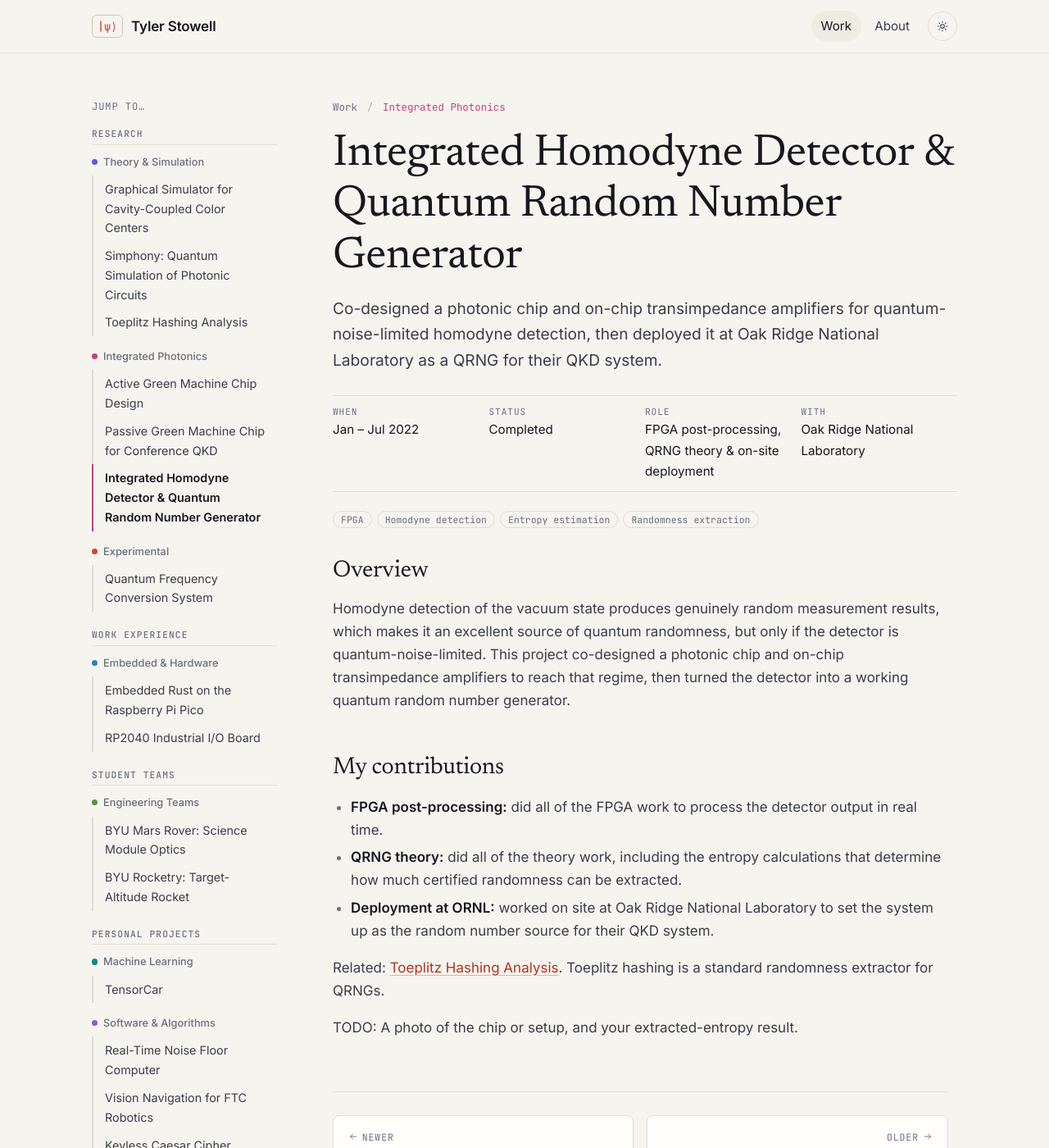
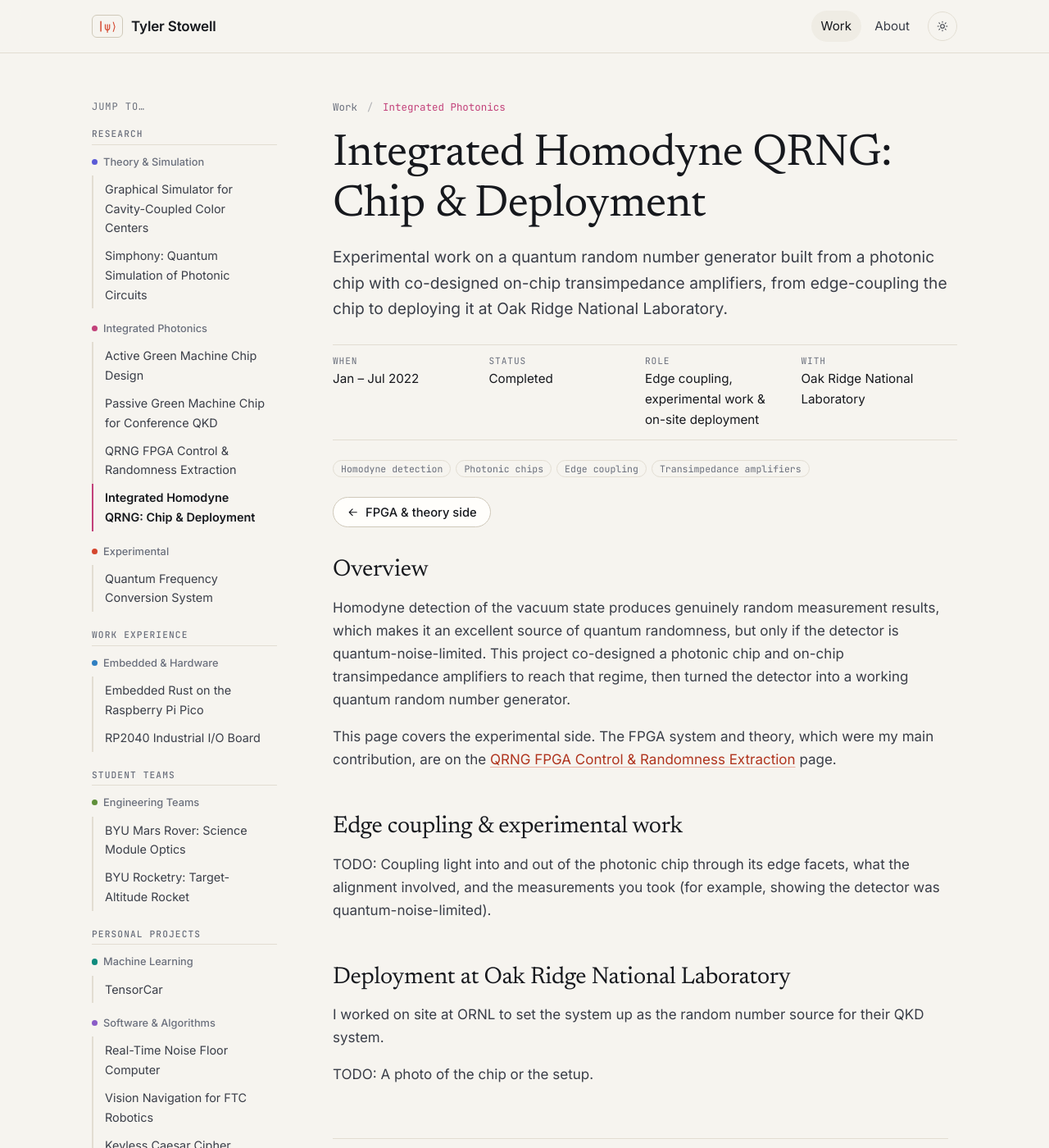
Before and after one commit to tystowell/tystowell.github.io, a Jekyll site: the page built from _projects/homodyne-qrng.md, in a window 1280 px wide and 1400 px high. Shown: the whole window at 82% size. Built offline with Jekyll 4.4.1, drawn with Linux system fonts in a browser that asks for light colours; some of the changed text lies outside the part shown.

Commit message:
Added some photos, started work on content

```diff
--- a/_projects/homodyne-qrng.md
+++ b/_projects/homodyne-qrng.md
@@ -1,16 +1,22 @@
 ---
-title: Integrated Homodyne Detector & Quantum Random Number Generator
-summary: Co-designed a photonic chip and on-chip transimpedance amplifiers for quantum-noise-limited homodyne detection, then deployed it at Oak Ridge National Laboratory as a QRNG for their QKD system.
+title: "Integrated Homodyne QRNG: Chip & Deployment"
+summary: Experimental work on a quantum random number generator built from a photonic chip with co-designed on-chip transimpedance amplifiers, from edge-coupling the chip to deploying it at Oak Ridge National Laboratory.
 category: photonics
 date: 2022-01-01
 period: Jan – Jul 2022
 status: Completed
-featured: true
-role: FPGA post-processing, QRNG theory & on-site deployment
+role: Edge coupling, experimental work & on-site deployment
 collaborators: Oak Ridge National Laboratory
-tools: [FPGA, Homodyne detection, Entropy estimation, Randomness extraction]
+tools: [Homodyne detection, Photonic chips, Edge coupling, Transimpedance amplifiers]
 # thumbnail: /assets/img/projects/qrng-thumb.jpg
 # hero: /assets/img/projects/qrng-setup.jpg
+links:
+  - label: FPGA & theory side
+    url: /work/qrng-fpga/
+    icon: arrow-left
+  # - label: Paper
+  #   url: TODO
+  #   icon: file
 ---
 
 ## Overview
@@ -21,15 +27,17 @@ quantum-noise-limited. This project co-designed a photonic chip and on-chip tran
 amplifiers to reach that regime, then turned the detector into a working quantum random number
 generator.
 
-## My contributions
+This page covers the experimental side. The FPGA system and theory, which were my main
+contribution, are on the [QRNG FPGA Control & Randomness Extraction]({{ '/work/qrng-fpga/' | relative_url }}) page.
 
-- **FPGA post-processing:** did all of the FPGA work to process the detector output in real time.
-- **QRNG theory:** did all of the theory work, including the entropy calculations that
-  determine how much certified randomness can be extracted.
-- **Deployment at ORNL:** worked on site at Oak Ridge National Laboratory to set the system up as
-  the random number source for their QKD system.
+## Edge coupling & experimental work
 
-Related: [Toeplitz Hashing Analysis]({{ '/work/toeplitz-analysis/' | relative_url }}). Toeplitz
-hashing is a standard randomness extractor for QRNGs.
+TODO: Coupling light into and out of the photonic chip through its edge facets, what the
+alignment involved, and the measurements you took (for example, showing the detector was
+quantum-noise-limited).
 
-TODO: A photo of the chip or setup, and your extracted-entropy result.
+## Deployment at Oak Ridge National Laboratory
+
+I worked on site at ORNL to set the system up as the random number source for their QKD system.
+
+TODO: A photo of the chip or the setup.
```
Also changed, not shown: _projects/lunarlander.md (+1 -1 lines), _projects/qrng-fpga.md (added, +61 -0 lines), _projects/toeplitz-analysis.md (deleted, +0 -22 lines), about.md (+1 -1 lines), assets/img/projects/lunarlander/LunarLanderMain.png (added), assets/img/projects/toeplitz/ToeplitzExplained.png (added), assets/img/projects/toeplitz/ToeplitzMain.png (added), assets/img/projects/toeplitz/extraction-distributions.png (added), assets/img/projects/toeplitz/fpga-block-diagram.png (added), assets/img/projects/toeplitz/fpga-card.png (added).
